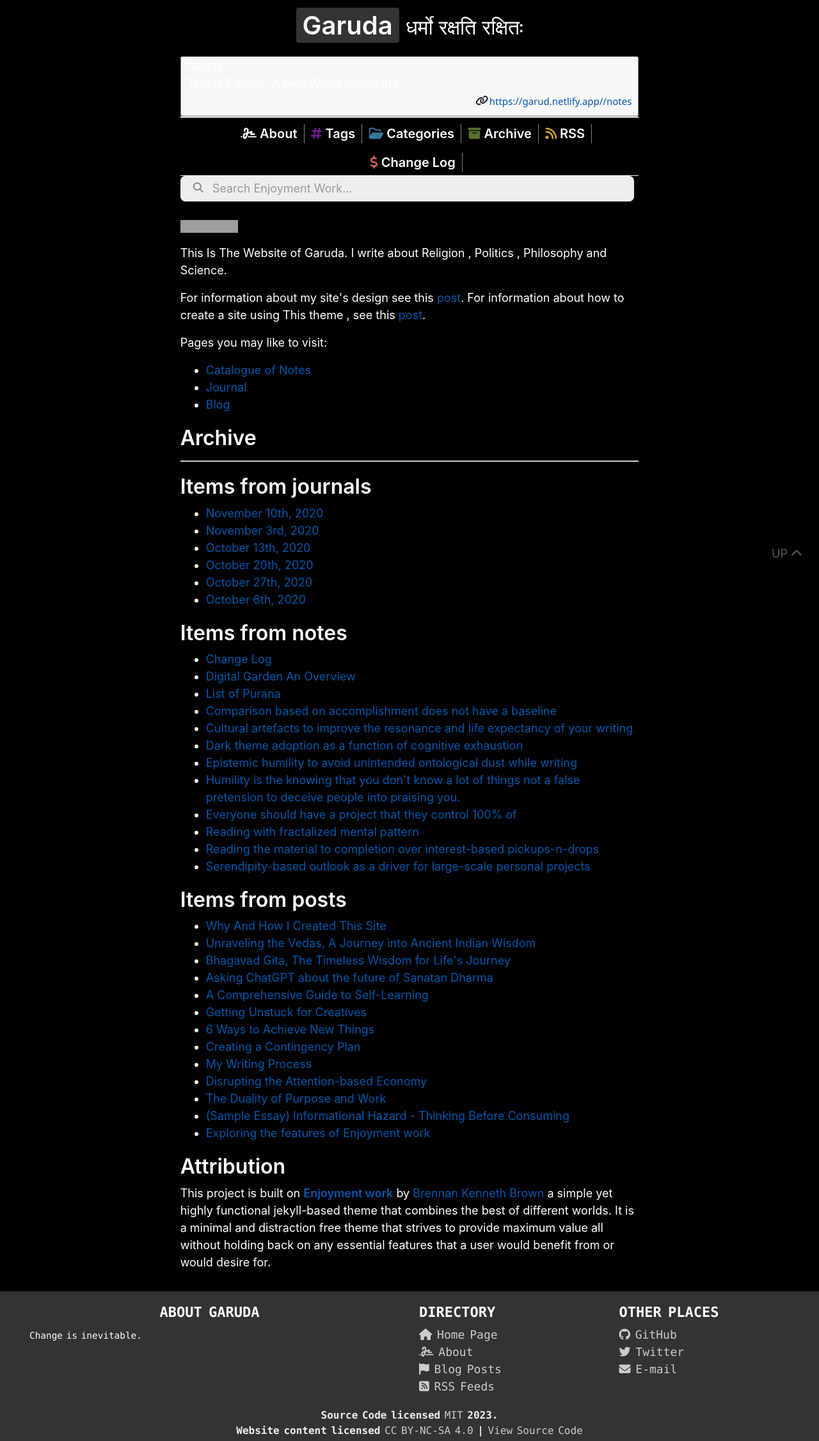
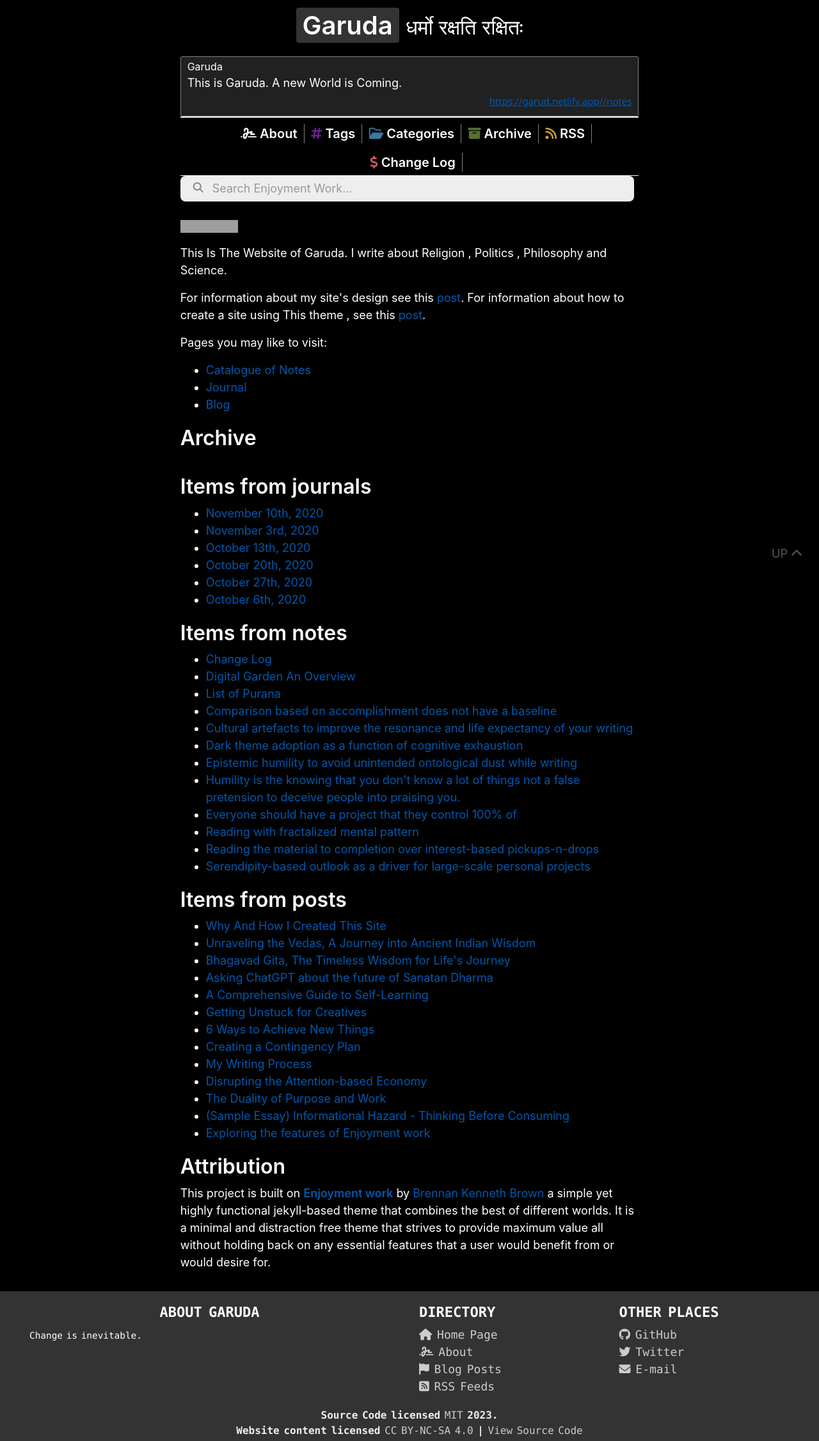
Before and after one commit to stardoom4/blog, a Jekyll site: the page built from index.md, in a window 1280 px wide. Shown: the whole page at 64% size. Built offline with Jekyll 4.4.1, drawn with Linux system fonts in a browser that asks for light colours; nearby versions of some CDN libraries; grey boxes are pictures that could not be loaded.

Commit message:
Update style.css

```diff
--- a/assets/css/style.css
+++ b/assets/css/style.css
@@ -151,12 +151,12 @@ td a {
 }
 
 .item-title {
-  color: #555;
+  color: #fff;
   font-weight: 600;
 }
 
 .item-title span {
-  color: #aaa;
+  color: #fff;
   font-size: 12px;
   font-weight: 400;
 }
@@ -178,8 +178,8 @@ tbody tr:nth-child(even) {
 }
 
 hr {
-  background-color: #ccc;
-  color: #ccc;
+  background-color: #000000;
+  color: #fff;
   border: 0 none;
   height: 2px;
 }
@@ -215,7 +215,7 @@ hr {
 }
 
 .userboard {
-  background-color: #f7f7f7;
+  background-color: #212121;
   width: 100%;
   border: 1px grey solid;
   border-radius: 3px;
@@ -230,7 +230,7 @@ hr {
 
 .link-to-notes a {
   color: #0357ac;
-  text-decoration: none;
+  text-decoration: underline;
   font-family: "Segoe UI", Roboto, Oxygen, Ubuntu, Cantarell, "Open Sans", "Helvetica Neue", sans-serif;
   font-size: 15px;
   margin-left: -3px;
```
